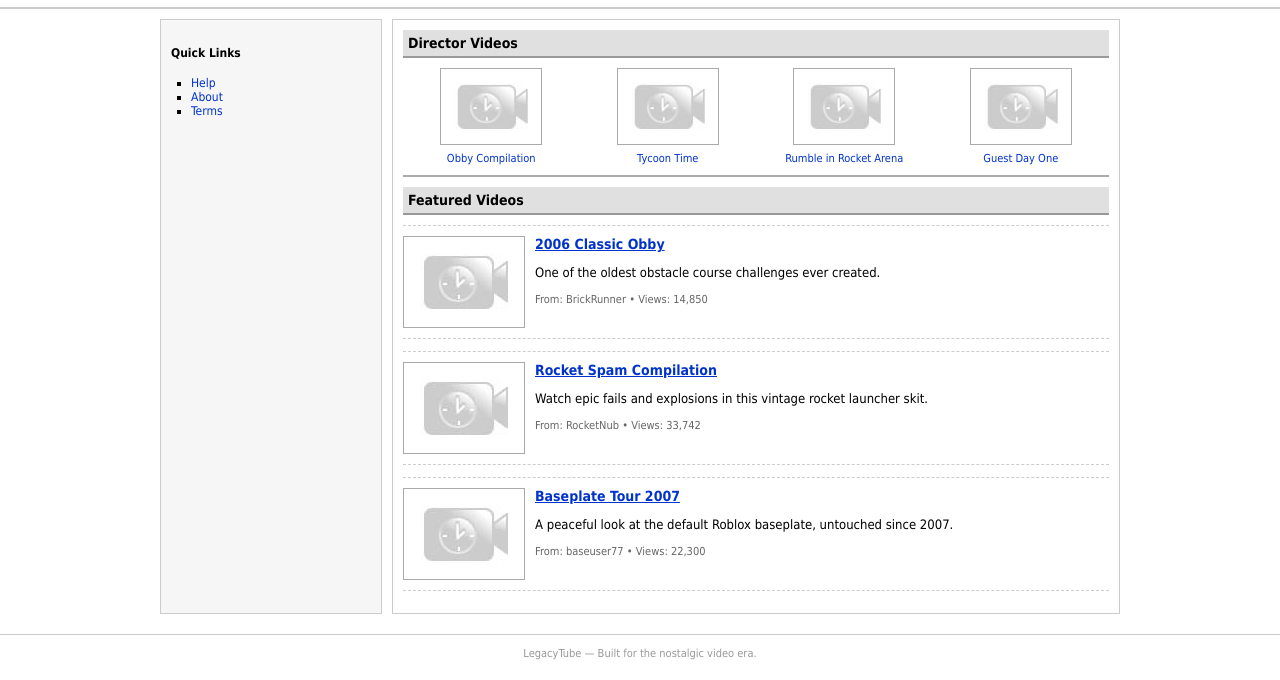
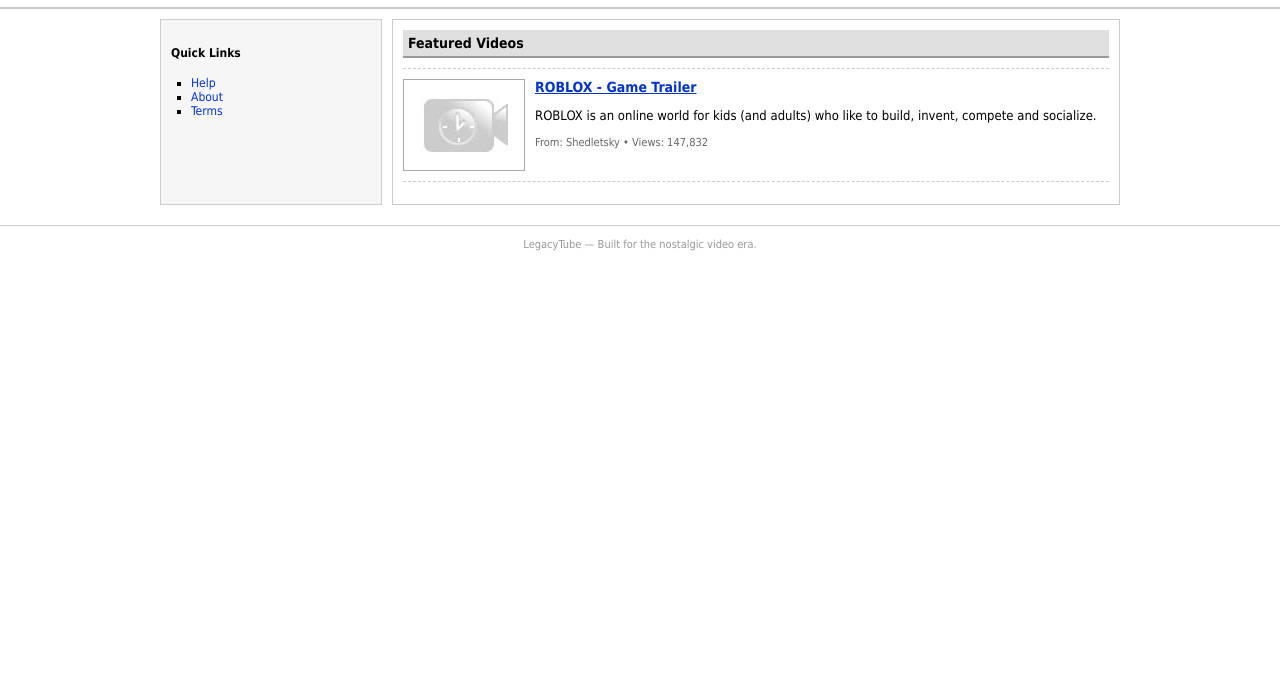
Before and after one commit to ZionLetsPlay/LeagcyTube, a plain HTML site: page index.html in a window 1280 px wide. Shown: the part 120-800 px from the top of the page. Drawn offline with Linux system fonts and the light colour scheme.

Commit message:
index.html

```diff
--- a/index.html
+++ b/index.html
@@ -1,29 +1,30 @@
+<!-- index.html -->
 <!DOCTYPE html>
 <html lang="en">
 <head>
-  <meta charset="UTF-8">
+  <meta charset="UTF-8" />
   <title>LegacyTube - Home</title>
-  <link rel="stylesheet" href="style.css">
+  <link rel="stylesheet" href="style.css" />
 </head>
 <body>
 
   <div class="topbar">
     <div class="topbar-top">
-      <a href="https://zionletsplay.github.io/LeagcyTube/#">
-        <img src="images/old-logo.png" alt="LegacyTube Logo" class="logo">
+      <a href="index.html">
+        <img src="images/old-logo.png" alt="LegacyTube Logo" class="logo" />
       </a>
       <form class="topbar-search">
-        <input type="text" placeholder="Search">
+        <input type="text" placeholder="Search" />
         <button type="submit">Search</button>
       </form>
     </div>
     <div class="nav-buttons">
-      <img src="images/videos-button.png" alt="Videos">
-      <img src="images/categories-button.png" alt="Categories">
-      <img src="images/channels-button.png" alt="Channels">
-      <img src="images/community-button.png" alt="Community">
+      <img src="images/videos-button.png" alt="Videos" />
+      <img src="images/categories-button.png" alt="Categories" />
+      <img src="images/channels-button.png" alt="Channels" />
+      <img src="images/community-button.png" alt="Community" />
       <span class="upload-button">
-        <img src="images/upload-button.png" alt="Upload">
+        <img src="images/upload-button.png" alt="Upload" />
       </span>
     </div>
   </div>
@@ -39,59 +40,24 @@
     </div>
 
     <div id="main">
-      <div class="section-title">Director Videos</div>
-      <div class="director-section">
-        <div class="item">
-          <img src="images/unknownthumbnail.jpg" alt="Director 1">
-          <a href="#">Obby Compilation</a>
-        </div>
-        <div class="item">
-          <img src="images/unknownthumbnail.jpg" alt="Director 2">
-          <a href="#">Tycoon Time</a>
-        </div>
-        <div class="item">
-          <img src="images/unknownthumbnail.jpg" alt="Director 3">
-          <a href="#">Rumble in Rocket Arena</a>
-        </div>
-        <div class="item">
-          <img src="images/unknownthumbnail.jpg" alt="Director 4">
-          <a href="#">Guest Day One</a>
+      <div class="section-title">Featured Videos</div>
+
+      <div class="video-entry">
+        <img src="images/unknownthumbnail.jpg" alt="ROBLOX Trailer" />
+        <div class="info">
+          <h4><a href="watch-LTnMKjXEnMY.html">ROBLOX - Game Trailer</a></h4>
+          <p>ROBLOX is an online world for kids (and adults) who like to build, invent, compete and socialize.</p>
+          <div class="meta">From: Shedletsky • Views: 147,832</div>
         </div>
       </div>
 
-      <div class="section-title">Featured Videos</div>
+      <!-- Other videos can go here -->
 
-      <div class="video-entry">
-        <img src="images/unknownthumbnail.jpg" alt="Video">
-        <div class="info">
-          <h4>2006 Classic Obby</h4>
-          <p>One of the oldest obstacle course challenges ever created.</p>
-          <div class="meta">From: BrickRunner • Views: 14,850</div>
-        </div>
-      </div>
-
-      <div class="video-entry">
-        <img src="images/unknownthumbnail.jpg" alt="Video">
-        <div class="info">
-          <h4>Rocket Spam Compilation</h4>
-          <p>Watch epic fails and explosions in this vintage rocket launcher skit.</p>
-          <div class="meta">From: RocketNub • Views: 33,742</div>
-        </div>
-      </div>
-
-      <div class="video-entry">
-        <img src="images/unknownthumbnail.jpg" alt="Video">
-        <div class="info">
-          <h4>Baseplate Tour 2007</h4>
-          <p>A peaceful look at the default Roblox baseplate, untouched since 2007.</p>
-          <div class="meta">From: baseuser77 • Views: 22,300</div>
-        </div>
-      </div>
     </div>
   </div>
 
   <footer>
-    LegacyTube &mdash; Built for the nostalgic video era.
+    LegacyTube — Built for the nostalgic video era.
   </footer>
 
 </body>
```
